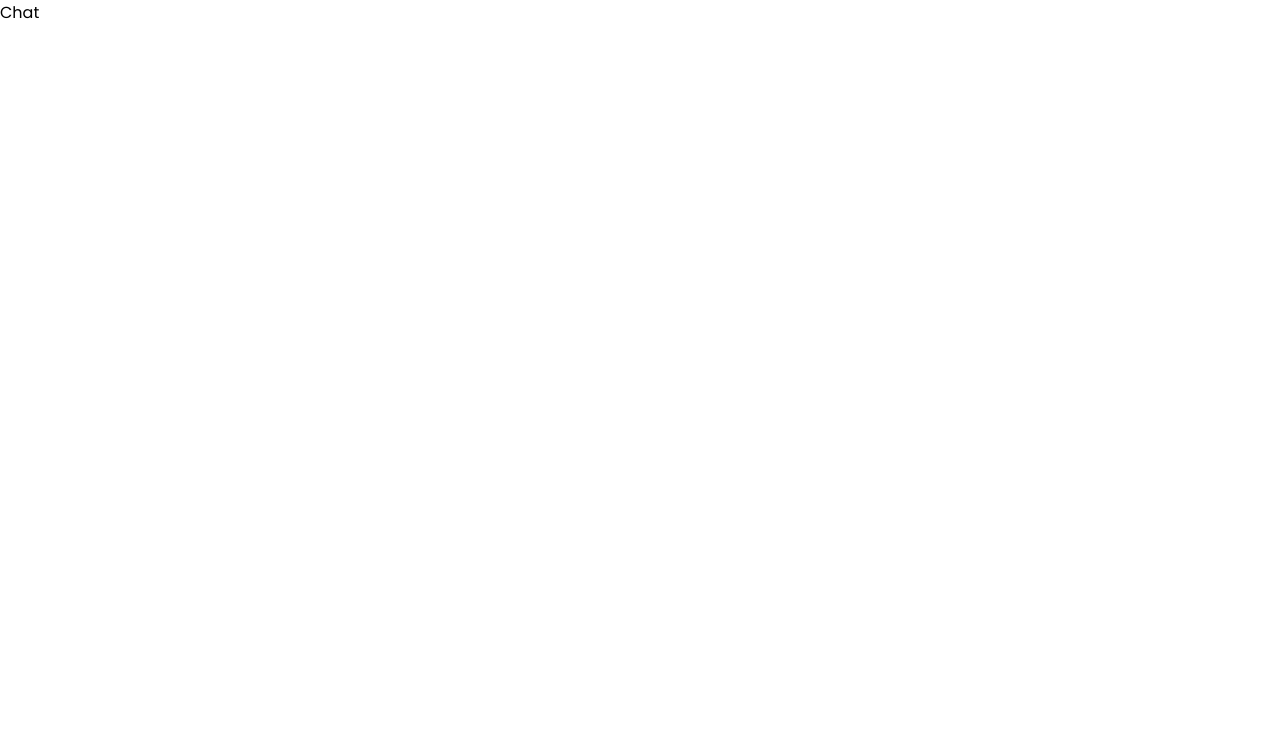
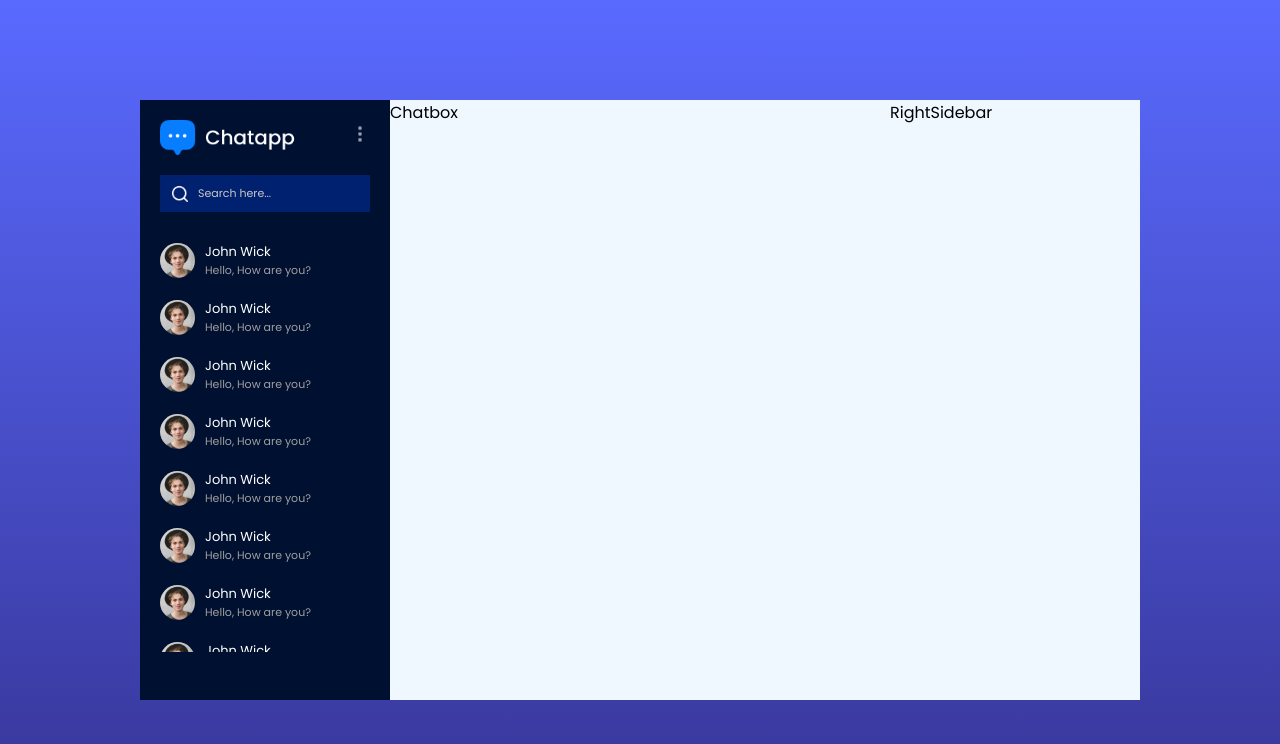
Before and after one commit to Shubham-567/Quick-Chat, a React (Vite) app: page /chat in a window 1280 px wide. Shown: the top 744 px of the page. Built offline with nearby package versions, Linux system fonts and the light colour scheme.

Commit message:
Add ui styles for left sidebar

```diff
--- /dev/null
+++ b/src/components/Chatbox/Chatbox.jsx
@@ -0,0 +1,6 @@
+import "./Chatbox.css";
+const Chatbox = () => {
+  return <div>Chatbox</div>;
+};
+
+export default Chatbox;
--- /dev/null
+++ b/src/components/LeftSidebar/LeftSidebar.css
@@ -0,0 +1,76 @@
+.ls {
+  background-color: #001030;
+  color: white;
+  max-height: 75vh;
+}
+.ls-top {
+  padding: 20px;
+}
+.ls-nav {
+  display: flex;
+  justify-content: space-between;
+  align-items: center;
+}
+.ls-nav .logo {
+  max-width: 140px;
+}
+.ls-nav .menu img {
+  max-height: 20px;
+  opacity: 0.6;
+  cursor: pointer;
+}
+.ls-search {
+  background-color: #002070;
+  display: flex;
+  align-items: center;
+  gap: 10px;
+  padding: 10px 12px;
+  margin-top: 20px;
+}
+.ls-search img {
+  max-width: 16px;
+}
+.ls-search input {
+  background: transparent;
+  color: white;
+  width: 100%;
+  border: none;
+  outline: none;
+  font-size: 11px;
+}
+.ls-search input::placeholder {
+  color: #c8c8c8;
+}
+.ls-list {
+  display: flex;
+  flex-direction: column;
+  height: 70%;
+  overflow-y: scroll;
+}
+.friends {
+  display: flex;
+  align-items: center;
+  gap: 10px;
+  padding: 10px 20px;
+  font-size: 13px;
+  cursor: pointer;
+}
+.friends img {
+  width: 35px;
+  aspect-ratio: 1/1;
+  border-radius: 50%;
+}
+.friends div {
+  display: flex;
+  flex-direction: column;
+}
+.friends div span {
+  color: #9f9f9f;
+  font-size: 11px;
+}
+.friends:hover {
+  background-color: #077eff;
+}
+.friends:hover span {
+  color: white;
+}
--- /dev/null
+++ b/src/components/LeftSidebar/LeftSidebar.jsx
@@ -0,0 +1,37 @@
+import assets from "../../assets/assets";
+import "./LeftSidebar.css";
+
+const LeftSidebar = () => {
+  return (
+    <div className='ls'>
+      <div className='ls-top'>
+        <div className='ls-nav'>
+          <img src={assets.logo} alt='logo' className='logo' />
+          <div className='menu'>
+            <img src={assets.menu_icon} alt='menu-icon' />
+          </div>
+        </div>
+        <div className='ls-search'>
+          <img src={assets.search_icon} alt='search-icon' />
+          <input type='text' placeholder='Search here...' />
+        </div>
+      </div>
+
+      <div className='ls-list'>
+        {Array(12)
+          .fill("")
+          .map((item, i) => (
+            <div key={i} className='friends'>
+              <img src={assets.profile_img} alt='profile-pic' />
+              <div>
+                <p>John Wick</p>
+                <span>Hello, How are you?</span>
+              </div>
+            </div>
+          ))}
+      </div>
+    </div>
+  );
+};
+
+export default LeftSidebar;
--- /dev/null
+++ b/src/components/RightSidebar/RightSidebar.jsx
@@ -0,0 +1,7 @@
+import "./RightSidebar.css";
+
+const RightSidebar = () => {
+  return <div>RightSidebar</div>;
+};
+
+export default RightSidebar;
--- a/src/index.css
+++ b/src/index.css
@@ -6,3 +6,6 @@
   box-sizing: border-box;
   font-family: "Poppins", sans-serif;
 }
+::-webkit-scrollbar {
+  display: none;
+}
--- a/src/pages/Chat/Chat.css
+++ b/src/pages/Chat/Chat.css
@@ -0,0 +1,14 @@
+.chat {
+  min-height: 100vh;
+  background: linear-gradient(#596aff, #383699);
+  display: grid;
+  place-items: center;
+}
+.chat-container {
+  width: 95%;
+  max-width: 1000px;
+  min-height: 75vh;
+  background-color: aliceblue;
+  display: grid;
+  grid-template-columns: 1fr 2fr 1fr;
+}
--- a/src/pages/Chat/Chat.jsx
+++ b/src/pages/Chat/Chat.jsx
@@ -1,9 +1,18 @@
-import "./Chat.css"
+import Chatbox from "../../components/Chatbox/Chatbox";
+import LeftSidebar from "../../components/LeftSidebar/LeftSidebar";
+import RightSidebar from "../../components/RightSidebar/RightSidebar";
+import "./Chat.css";
 
 const Chat = () => {
   return (
-    <div>Chat</div>
-  )
-}
+    <div className='chat'>
+      <div className='chat-container'>
+        <LeftSidebar />
+        <Chatbox />
+        <RightSidebar />
+      </div>
+    </div>
+  );
+};
 
-export default Chat
+export default Chat;
```
Also changed, not shown: src/components/Chatbox/Chatbox.css (added), src/components/RightSidebar/RightSidebar.css (added).
